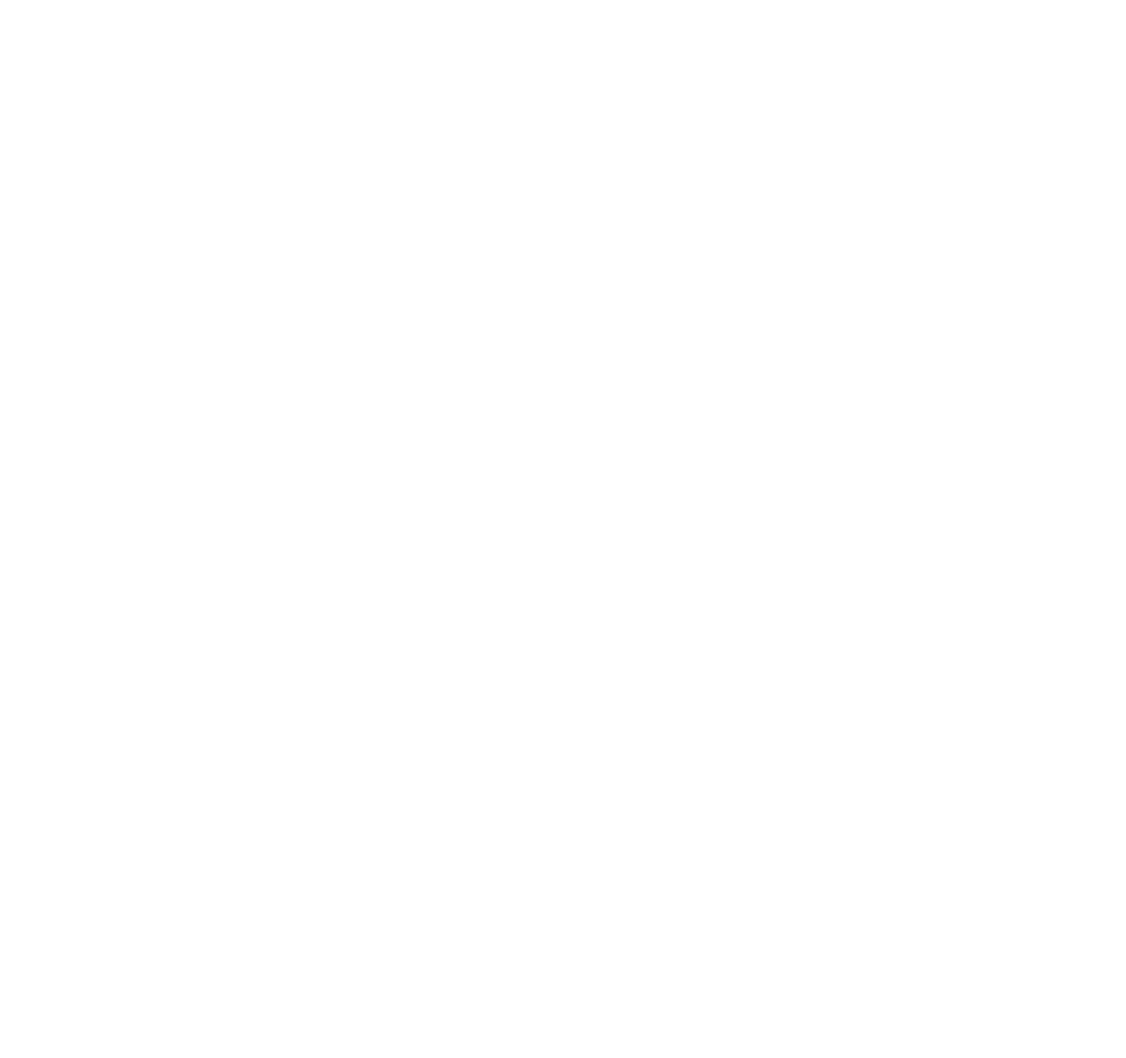
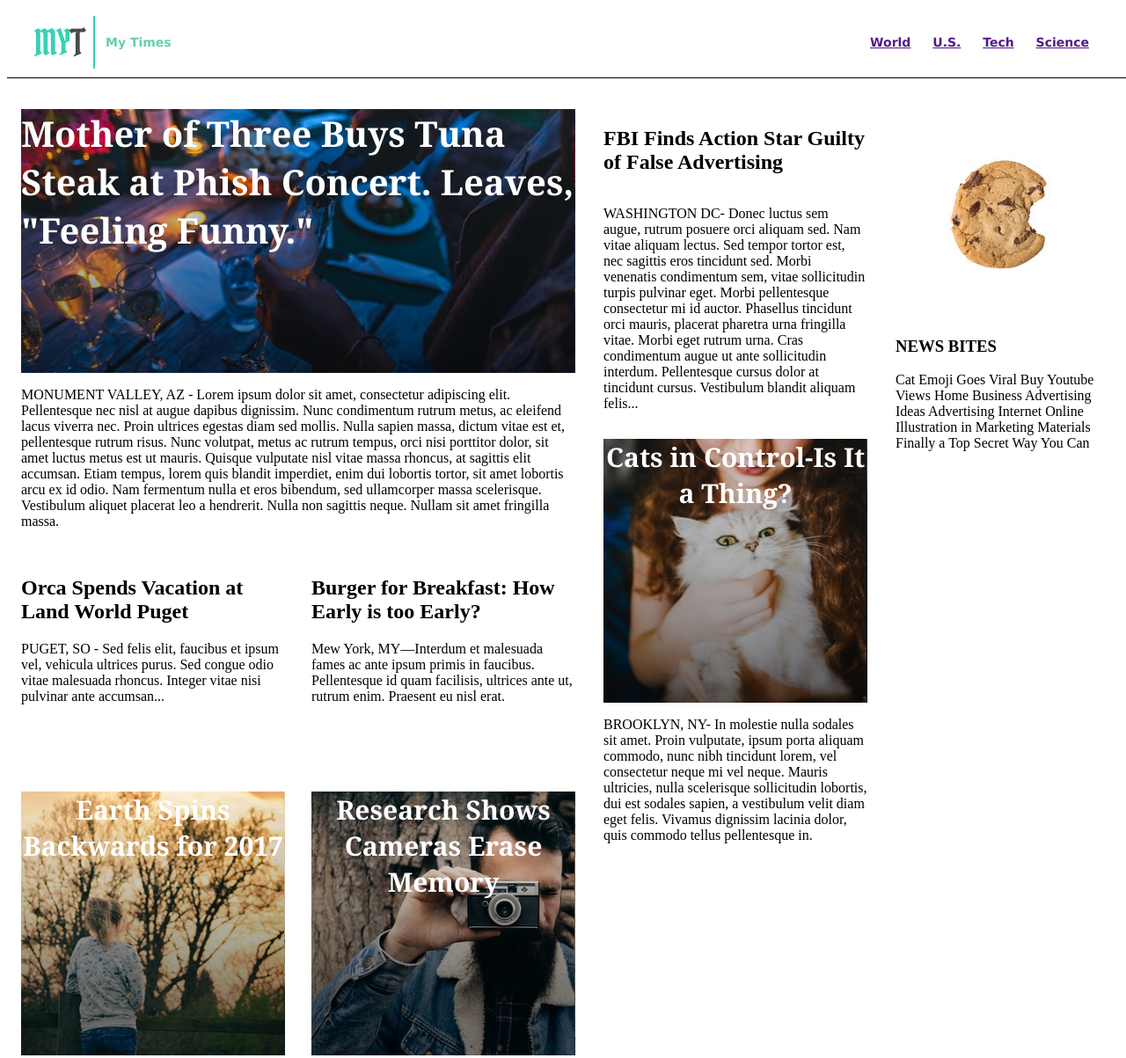
Before and after one commit to rct225/my-times, a plain HTML site: page index.html in a window 1280 px wide. Shown: the whole page at 88% size. Before the commit the page ends 800 px from the top, so only its background shows below. Drawn offline with Linux system fonts and the light colour scheme.

Commit message:
header, added content, images and headlines.  Added styling

```diff
--- a/index.html
+++ b/index.html
@@ -2,9 +2,76 @@
 <html>
   <head>
     <title>My Times</title>
+    <link href="./resources/css/style.css" type="text/css" rel="stylesheet">
   </head>
   <body>
-
+    <header>
+      <div class="logo">
+        <img src="./resources/images/img-myt-logo.jpg">
+        <span>My Times</span>
+      </div>
+      <nav>
+        <span><a href="">World</a></span>
+        <span><a href="">U.S.</a></span>
+        <span><a href="">Tech</a></span>
+        <span><a href="">Science</a></span>
+      </nav>
+    </header>
+    <div class="content">
+      <div class="column large">
+        <div class="lead">
+          <div class="story-image">
+            <span>Mother of Three Buys Tuna Steak at Phish Concert. Leaves, "Feeling Funny."</span>
+          </div>
+          <p>MONUMENT VALLEY, AZ - Lorem ipsum dolor sit amet, consectetur adipiscing elit. Pellentesque nec nisl at augue dapibus dignissim. Nunc condimentum rutrum metus, ac eleifend lacus viverra nec. Proin ultrices egestas diam sed mollis. Nulla sapien massa, dictum vitae est et, pellentesque rutrum risus. Nunc volutpat, metus ac rutrum tempus, orci nisi porttitor dolor, sit amet luctus metus est ut mauris. Quisque vulputate nisl vitae massa rhoncus, at sagittis elit accumsan. Etiam tempus, lorem quis blandit imperdiet, enim dui lobortis tortor, sit amet lobortis arcu ex id odio. Nam fermentum nulla et eros bibendum, sed ullamcorper massa scelerisque. Vestibulum aliquet placerat leo a hendrerit. Nulla non sagittis neque. Nullam sit amet fringilla massa.</p>
+        </div>
+        <div class="stories">
+          <div class="story">
+            <div class="story-text">
+              <h2>Orca Spends Vacation at Land World Puget</h2>
+              <p>PUGET, SO - Sed felis elit, faucibus et ipsum vel, vehicula ultrices purus. Sed congue odio vitae malesuada rhoncus. Integer vitae nisi pulvinar ante accumsan...</p>
+            </div>
+            <div class="spins-backward story-image">
+              <span>Earth Spins Backwards for 2017</span>
+            </div>
+          </div>
+          <div class="story">
+            <div class="story-text">
+              <h2>Burger for Breakfast: How Early is too Early?</h2>
+              <p>Mew York, MY—Interdum et malesuada fames ac ante ipsum primis in faucibus. Pellentesque id quam facilisis, ultrices ante ut, rutrum enim. Praesent eu nisl erat.</p>
+            </div>
+            <div class="camera-memory story-image">
+              <span>Research Shows Cameras Erase Memory</span>
+            </div>
+          </div>
+        </div>
+      </div>
+      <div class="column medium">
+        <div class="story">
+          <h2>FBI Finds Action Star Guilty of False Advertising</h2>
+          <p>WASHINGTON DC- Donec luctus sem augue, rutrum posuere orci aliquam sed. Nam vitae aliquam lectus. Sed tempor tortor est, nec sagittis eros tincidunt sed. Morbi venenatis condimentum sem, vitae sollicitudin turpis pulvinar eget. Morbi pellentesque consectetur mi id auctor. Phasellus tincidunt orci mauris, placerat pharetra urna fringilla vitae. Morbi eget rutrum urna. Cras condimentum augue ut ante sollicitudin interdum. Pellentesque cursus dolor at tincidunt cursus. Vestibulum blandit aliquam felis...</p>
+        </div>
+        <div class="story">
+          <div class="cat-control story-image">
+            <span>Cats in Control-Is It a Thing?</span>
+          </div>
+          <p>BROOKLYN, NY- In molestie nulla sodales sit amet. Proin vulputate, ipsum porta aliquam commodo, nunc nibh tincidunt lorem, vel consectetur neque mi vel neque. Mauris ultricies, nulla scelerisque sollicitudin lobortis, dui est sodales sapien, a vestibulum velit diam eget felis. Vivamus dignissim lacinia dolor, quis commodo tellus pellentesque in.</p>
+        </div>
+      </div>
+      <div class="column small">
+        <img src="./resources/images/img-news-bite.png">
+        <div class="bites">
+          <h3>NEWS BITES</h3>
+          <span>Cat Emoji Goes Viral</span>
+          <span>Buy Youtube Views</span>
+          <span>Home Business Advertising Ideas</span>
+          <span>Advertising Internet Online</span>
+          <span>Illustration in Marketing Materials</span>
+          <span>Finally a Top Secret Way You Can</span>
+        </div>
+      </div>
+    </div>
+    </main>
 
   </body>
 </html>
--- a/resources/css/style.css
+++ b/resources/css/style.css
@@ -0,0 +1,111 @@
+header {
+  display: flex;
+  font-family: Verdana;
+  font-size: 14px;
+  font-weight: bold;
+  align-items: center;
+  position: fixed;
+  z-index: 1;
+  width: 100%;
+  height: 80px;
+  border-bottom: 1px solid black;
+  background-color: white;
+}
+
+header nav {
+  padding-right: 40px;
+}
+
+.stories {
+  display: flex;
+  justify-content: space-between;
+  margin-top: 17px;
+}
+
+.stories .story-text {
+  height: 250px;
+}
+
+.story {
+  display: flex;
+  flex-direction: column;
+  width: 300px;
+}
+
+.content {
+  display: flex;
+  padding-top: 116px;
+  margin: 0 auto 78px auto;
+  width: 1232px;
+}
+
+.column {
+  display: flex;
+  flex-direction: column;
+  margin-right: 32px;
+}
+
+.column.large {
+  width: 630px;
+
+}
+
+.column.medium {
+  width: 300px;
+}
+
+.column.small {
+  width: 240px;
+}
+
+.story-image {
+  display: flex;
+  font-family: Georgia;
+  font-weight: bold;
+  font-size: 30px;
+  color: white;
+  height: 300px;
+  text-align: center;
+  margin-top: 15px;
+}
+
+.lead .story-image {
+  display: flex;
+  background-image: url("../images/img-story-main.png");
+  width: 630px;
+  margin-top: 0;
+  font-size: 40px;
+  text-align: left;
+}
+
+.spins-backward.story-image {
+  background-image: url("../images/img-story-2.png");
+}
+
+.camera-memory.story-image {
+  background-image: url("../images/img-story-3.png");
+}
+
+.cat-control.story-image {
+  background-image: url("../images/img-story-1.png");
+}
+
+.logo {
+  display: flex;
+  padding-left: 30px;
+  align-items: center;
+  flex-grow: 1;
+}
+
+.logo img {
+  margin-right: 12px;
+}
+
+.logo span {
+  color: MediumAquamarine;
+}
+
+nav span {
+  display: inline-block;
+  padding: 20px 10px;
+}
```
